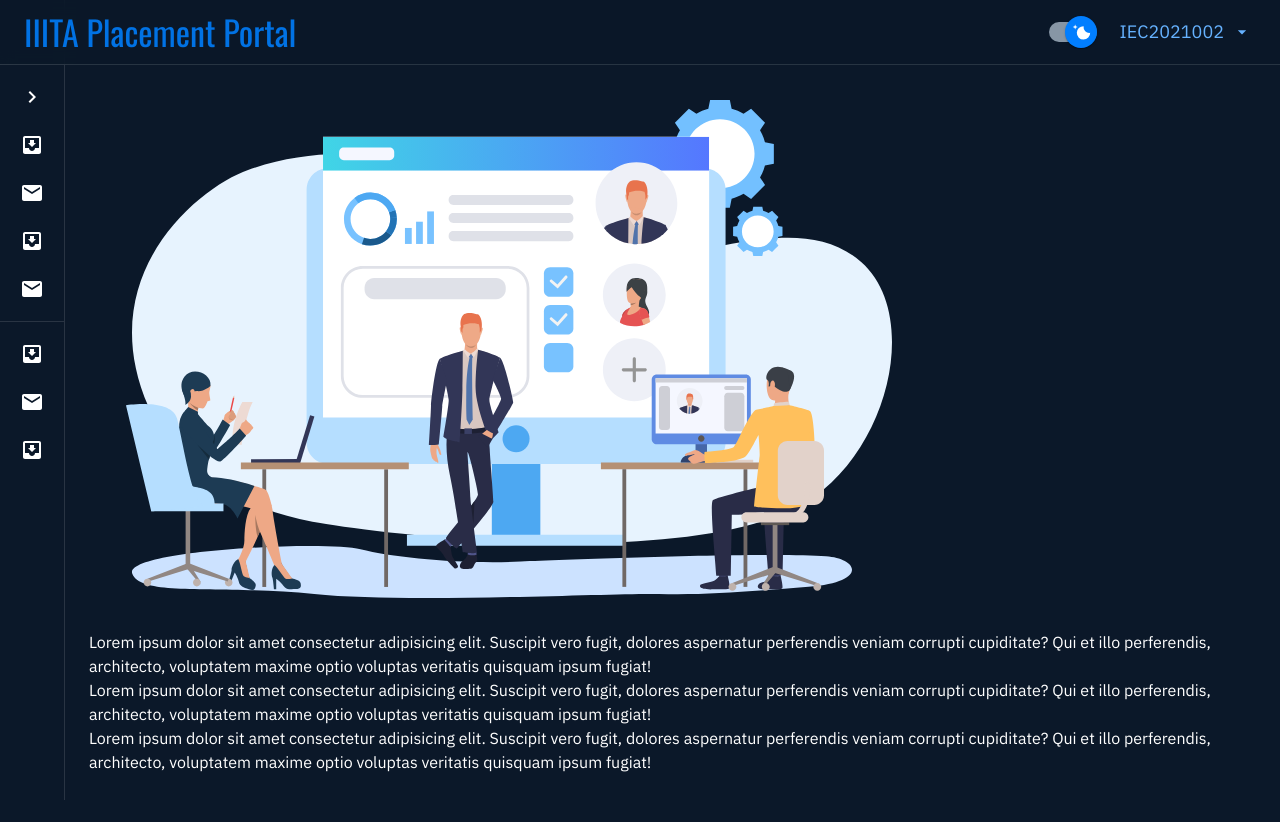
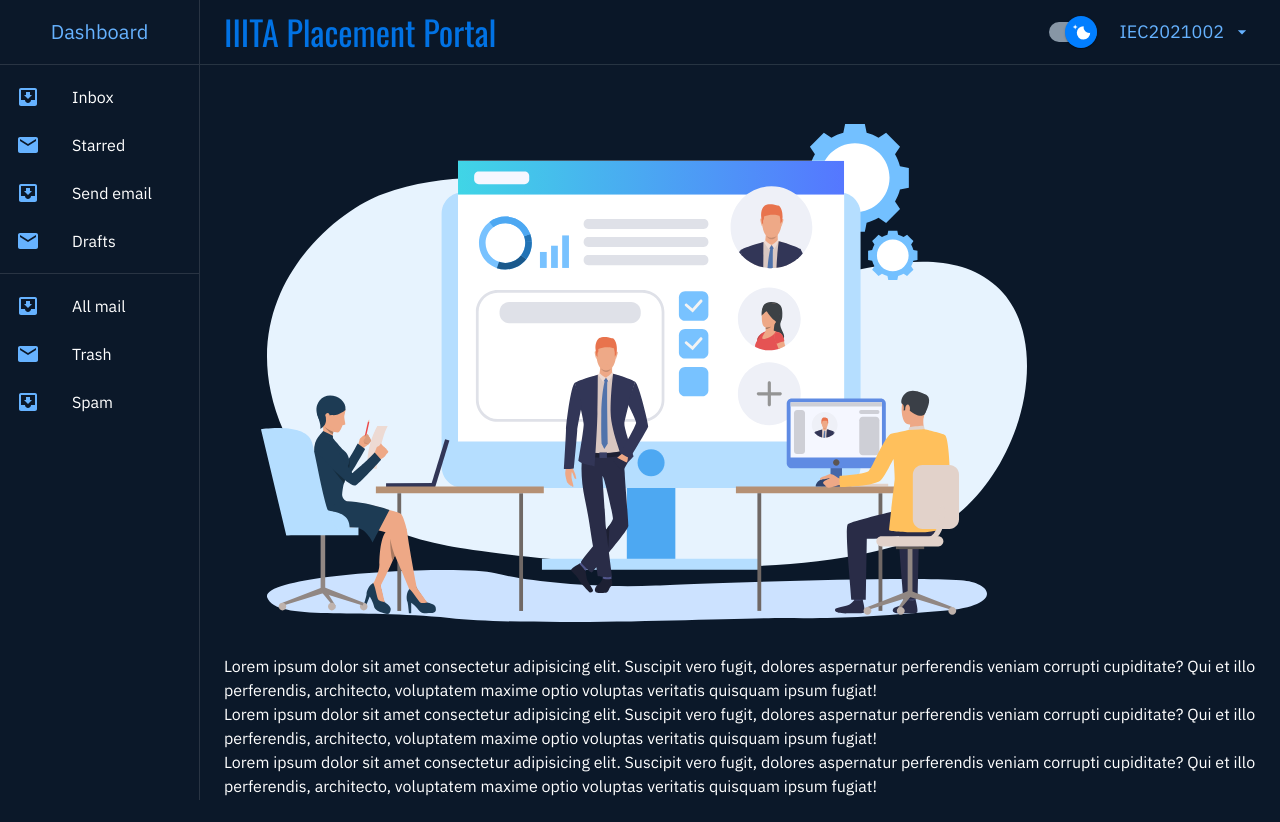
Before and after one commit to GeekHaven/PCell-Portal, a Next.js app in the folder client/: page / in a window 1280 px wide. Before the commit the page ends 800 px from the top, so only its background shows below. Built offline with nearby package versions, Linux system fonts and the light colour scheme.

Commit message:
made sidebar responsive

```diff
--- a/client/src/components/Drawer/index.js
+++ b/client/src/components/Drawer/index.js
@@ -1,122 +1,47 @@
 import * as React from 'react';
-import { styled, useTheme } from '@mui/material/styles';
-import MuiDrawer from '@mui/material/Drawer';
 
+import Box from '@mui/material/Box';
+import Divider from '@mui/material/Divider';
+import Drawer from '@mui/material/Drawer';
+import InboxIcon from '@mui/icons-material/MoveToInbox';
 import List from '@mui/material/List';
-
-import Typography from '@mui/material/Typography';
-import Divider from '@mui/material/Divider';
-import IconButton from '@mui/material/IconButton';
-import MenuIcon from '@mui/icons-material/Menu';
-import ChevronLeftIcon from '@mui/icons-material/ChevronLeft';
-import ChevronRightIcon from '@mui/icons-material/ChevronRight';
 import ListItem from '@mui/material/ListItem';
 import ListItemButton from '@mui/material/ListItemButton';
 import ListItemIcon from '@mui/material/ListItemIcon';
 import ListItemText from '@mui/material/ListItemText';
-import InboxIcon from '@mui/icons-material/MoveToInbox';
 import MailIcon from '@mui/icons-material/Mail';
-
-import DrawerHeader from '../DrawerHeader';
+import Toolbar from '@mui/material/Toolbar';
+import Typography from '@mui/material/Typography';
 
 const drawerWidth = 200;
 
-const openedMixin = (theme) => ({
-  width: drawerWidth,
-  transition: theme.transitions.create('width', {
-    easing: theme.transitions.easing.sharp,
-    duration: theme.transitions.duration.enteringScreen,
-  }),
-  overflowX: 'hidden',
-});
+function ResponsiveDrawer(props) {
+  const { open, setOpen } = props;
 
-const closedMixin = (theme) => ({
-  transition: theme.transitions.create('width', {
-    easing: theme.transitions.easing.sharp,
-    duration: theme.transitions.duration.leavingScreen,
-  }),
-  overflowX: 'hidden',
-  width: `calc(${theme.spacing(7)} + 1px)`,
-  [theme.breakpoints.up('sm')]: {
-    width: `calc(${theme.spacing(8)} + 1px)`,
-  },
-});
-
-const Drawer = styled(MuiDrawer, {
-  shouldForwardProp: (prop) => prop !== 'open',
-})(({ theme, open }) => ({
-  width: drawerWidth,
-  flexShrink: 0,
-  whiteSpace: 'nowrap',
-  boxSizing: 'border-box',
-  ...(open && {
-    ...openedMixin(theme),
-    '& .MuiDrawer-paper': openedMixin(theme),
-  }),
-  ...(!open && {
-    ...closedMixin(theme),
-    '& .MuiDrawer-paper': closedMixin(theme),
-  }),
-}));
-
-export default function MiniDrawer({ open, setOpen }) {
-  const theme = useTheme();
-
-  //   const handleDrawerOpen = () => {
-  //     setOpen(true);
-  //   };
-
-  //   const handleDrawerClose = () => {
-  //     setOpen(false);
-  //   };
-  const toggleDrawer = () => {
+  const handleDrawerToggle = () => {
     setOpen(!open);
   };
 
-  return (
-    <Drawer variant="permanent" open={open}>
-      <DrawerHeader></DrawerHeader>
-      {/* <Divider /> */}
-      <List
-        sx={{
-          borderTop: '1px solid',
-          borderColor: 'divider',
-        }}
-      >
-        <div className={`flex justify-end`}>
-          <IconButton
-            onClick={toggleDrawer}
-            sx={{
-              minHeight: 48,
-              minWidth: 48,
-              borderRadius: 0,
-
-              px: 2.5,
-            }}
-          >
-            {!open ? <ChevronRightIcon /> : <ChevronLeftIcon />}
-          </IconButton>
-        </div>
-
+  const drawer = (
+    <div>
+      <Toolbar>
+        <Typography variant="h6" className="w-full text-center" color="primary">
+          Dashboard
+        </Typography>
+      </Toolbar>
+      <Divider />
+      <List>
         {['Inbox', 'Starred', 'Send email', 'Drafts'].map((text, index) => (
-          <ListItem key={text} disablePadding sx={{ display: 'block' }}>
-            <ListItemButton
-              sx={{
-                minHeight: 48,
-                justifyContent: open ? 'initial' : 'center',
-                px: 2.5,
-              }}
-            >
-              <ListItemIcon
-                sx={{
-                  minWidth: 0,
-                  mr: open ? 3 : 'auto',
-                  justifyContent: 'center',
-                }}
-              >
-                {index % 2 === 0 ? <InboxIcon /> : <MailIcon />}
+          <ListItem key={text} disablePadding>
+            <ListItemButton>
+              <ListItemIcon>
+                {index % 2 === 0 ? (
+                  <InboxIcon color="primary" />
+                ) : (
+                  <MailIcon color="primary" />
+                )}
               </ListItemIcon>
-              <ListItemText primary={text} sx={{ opacity: open ? 1 : 0 }} />
+              <ListItemText primary={text} />
             </ListItemButton>
           </ListItem>
         ))}
@@ -124,28 +49,62 @@ export default function MiniDrawer({ open, setOpen }) {
       <Divider />
       <List>
         {['All mail', 'Trash', 'Spam'].map((text, index) => (
-          <ListItem key={text} disablePadding sx={{ display: 'block' }}>
-            <ListItemButton
-              sx={{
-                minHeight: 48,
-                justifyContent: open ? 'initial' : 'center',
-                px: 2.5,
-              }}
-            >
-              <ListItemIcon
-                sx={{
-                  minWidth: 0,
-                  mr: open ? 3 : 'auto',
-                  justifyContent: 'center',
-                }}
-              >
-                {index % 2 === 0 ? <InboxIcon /> : <MailIcon />}
+          <ListItem key={text} disablePadding>
+            <ListItemButton>
+              <ListItemIcon>
+                {index % 2 === 0 ? (
+                  <InboxIcon color="primary" />
+                ) : (
+                  <MailIcon color="primary" />
+                )}
               </ListItemIcon>
-              <ListItemText primary={text} sx={{ opacity: open ? 1 : 0 }} />
+              <ListItemText primary={text} />
             </ListItemButton>
           </ListItem>
         ))}
       </List>
-    </Drawer>
+    </div>
+  );
+
+  return (
+    <Box
+      component="nav"
+      className={`w-0 md:w-[${drawerWidth}px] flex-shrink md:flex-shrink-0`}
+      aria-label="mailbox folders"
+    >
+      <Drawer
+        variant="temporary"
+        open={open}
+        onClose={handleDrawerToggle}
+        ModalProps={{
+          keepMounted: false,
+        }}
+        color="background"
+        sx={{
+          '& .MuiDrawer-paper': {
+            boxSizing: 'border-box',
+            width: drawerWidth,
+            backgroundImage: 'none',
+          },
+        }}
+        className="md:hidden block"
+      >
+        {drawer}
+      </Drawer>
+      <Drawer
+        variant="permanent"
+        sx={{
+          '& .MuiDrawer-paper': {
+            boxSizing: 'border-box',
+            width: drawerWidth,
+          },
+        }}
+        className="md:block hidden"
+      >
+        {drawer}
+      </Drawer>
+    </Box>
   );
 }
+
+export default ResponsiveDrawer;
--- a/client/src/components/Navbar/index.js
+++ b/client/src/components/Navbar/index.js
@@ -1,5 +1,5 @@
 import {
-  AppBar as MuiAppBar,
+  AppBar,
   Container,
   Typography,
   Toolbar,
@@ -18,25 +18,7 @@ import ThemeSwitch from './ThemeSwitch';
 
 const drawerWidth = 200;
 
-const AppBar = styled(MuiAppBar, {
-  shouldForwardProp: (prop) => prop !== 'open',
-})(({ theme, open }) => ({
-  zIndex: theme.zIndex.drawer + 1,
-  transition: theme.transitions.create(['width', 'margin'], {
-    easing: theme.transitions.easing.sharp,
-    duration: theme.transitions.duration.leavingScreen,
-  }),
-  ...(open && {
-    marginLeft: drawerWidth,
-    width: `calc(100% - ${drawerWidth}px)`,
-    transition: theme.transitions.create(['width', 'margin'], {
-      easing: theme.transitions.easing.sharp,
-      duration: theme.transitions.duration.enteringScreen,
-    }),
-  }),
-}));
-
-export default function Navbar({ open }) {
+export default function Navbar({ open, setOpen }) {
   let { theme, toggleTheme } = useContext(ThemeContext);
   let [menuOpen, setMenuOpen] = useState(false);
   let [sideMenuOpen, setSideMenuOpen] = useState(false);
@@ -55,7 +37,7 @@ export default function Navbar({ open }) {
         backdropFilter: 'blur(8px)',
       }}
     >
-      <Toolbar>
+      <Toolbar className="md:ml-[200px]">
         <Container
           maxWidth="xl"
           className="flex flex-row md:justify-between px-0 items-center"
@@ -65,7 +47,7 @@ export default function Navbar({ open }) {
             aria-controls="menu-appbar"
             aria-haspopup="true"
             ref={sideMenuRef}
-            onClick={() => setSideMenuOpen(true)}
+            onClick={() => setOpen(!open)}
             color="primary"
             className="md:hidden mr-4"
           >
--- a/client/src/pages/_app.js
+++ b/client/src/pages/_app.js
@@ -43,7 +43,9 @@ export default function App({ Component, pageProps }) {
               },
             },
             <>
-              {!Component.hideNavbar && <Navbar open={open} />}
+              {!Component.hideNavbar && (
+                <Navbar open={open} setOpen={setOpen} />
+              )}
               {!Component.hideDrawer && (
                 <Drawer open={open} setOpen={setOpen} />
               )}
@@ -52,9 +54,14 @@ export default function App({ Component, pageProps }) {
                 Container,
                 {
                   maxWidth: 'xl',
+                  sx: {
+                    flexGrow: 1,
+                    p: 3,
+                  },
+                  className: 'w-full md:ml-[200px]',
                 },
                 <>
-                  {!Component.hideDrawer && <DrawerHeader />}
+                  {!Component.hideNavbar && <DrawerHeader />}
                   <Component {...pageProps} />
                 </>
               )}
```
